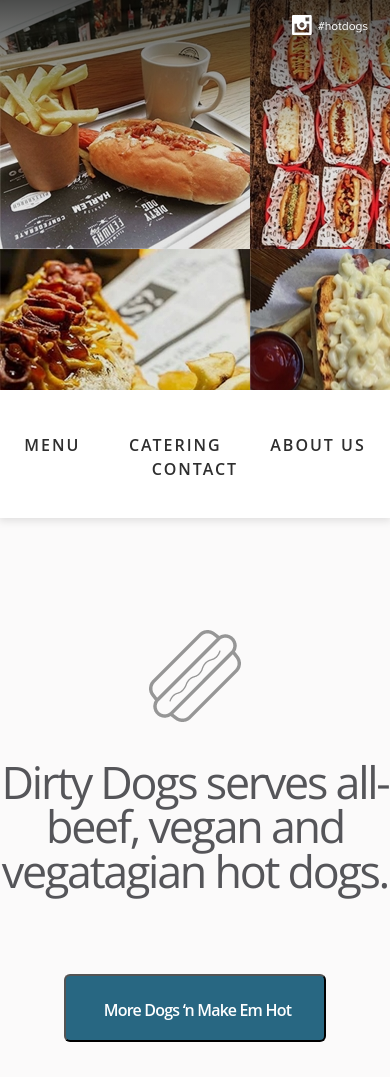
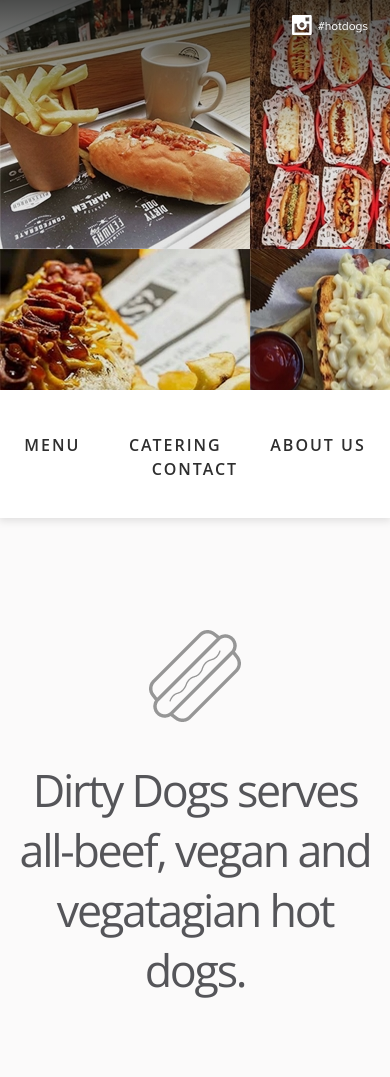
Before and after one commit to SmahliukSofiia/SmahliukSofiia.github.io, a plain HTML site: page homepage/index.html in a window 390 px wide. Shown: the top 1077 px of the page. Drawn offline with nearby package versions, Linux system fonts and the light colour scheme; files whose address does not match are found by name; a web font is replaced by a local one.

Commit message:
Add files via upload

```diff
--- a/homepage/styles/style.css
+++ b/homepage/styles/style.css
@@ -226,7 +226,11 @@ body {
     -ms-flex-pack: distribute;
         justify-content: space-around; }
     .menu__item, .menu__item:last-child {
-      margin: 0 20px; } }
+      margin: 0 20px; }
+  .section__title {
+    margin-left: 15px;
+    margin-right: 15px;
+    line-height: 60px; } }
 
 @media (max-width: 320px) {
   body {
```
